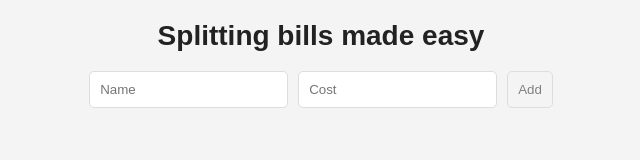
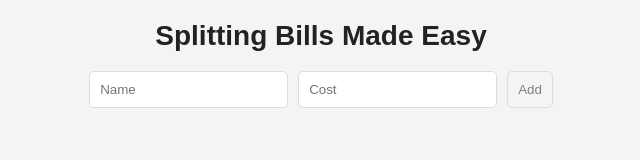
Before and after one commit to StreetLamb/paywhowhat, a React (Create React App) app: page / in a window 1280 px wide. Shown: the top 160 px of the page, without its empty margins (319-959 px from the left). Built offline with nearby package versions, Linux system fonts and the light colour scheme.

Commit message:
make it better

```diff
--- a/src/App.js
+++ b/src/App.js
@@ -185,7 +185,7 @@ class App extends Component {
     return (
       <div className='page'>
         <div className='interactions'>
-        <h1>Splitting bills made easy</h1>
+        <h1>Splitting Bills Made Easy</h1>
           <DetailsInput
             nameInput={nameInput}
             costInput={costInput}
@@ -293,12 +293,14 @@ const FinalTable=({pay,top,positive})=>
 const DetailsInput=({nameInput,costInput,onNameChange,onCostChange,onSubmit,children})=>
   <form onSubmit={onSubmit}>
       <input
+        required="required"
         placeholder='Name'
         type='text'
         value={nameInput}
         onChange={onNameChange}
       />
       <input
+        required="required"
         placeholder='Cost'
         type='number'
         step="0.01"
```
